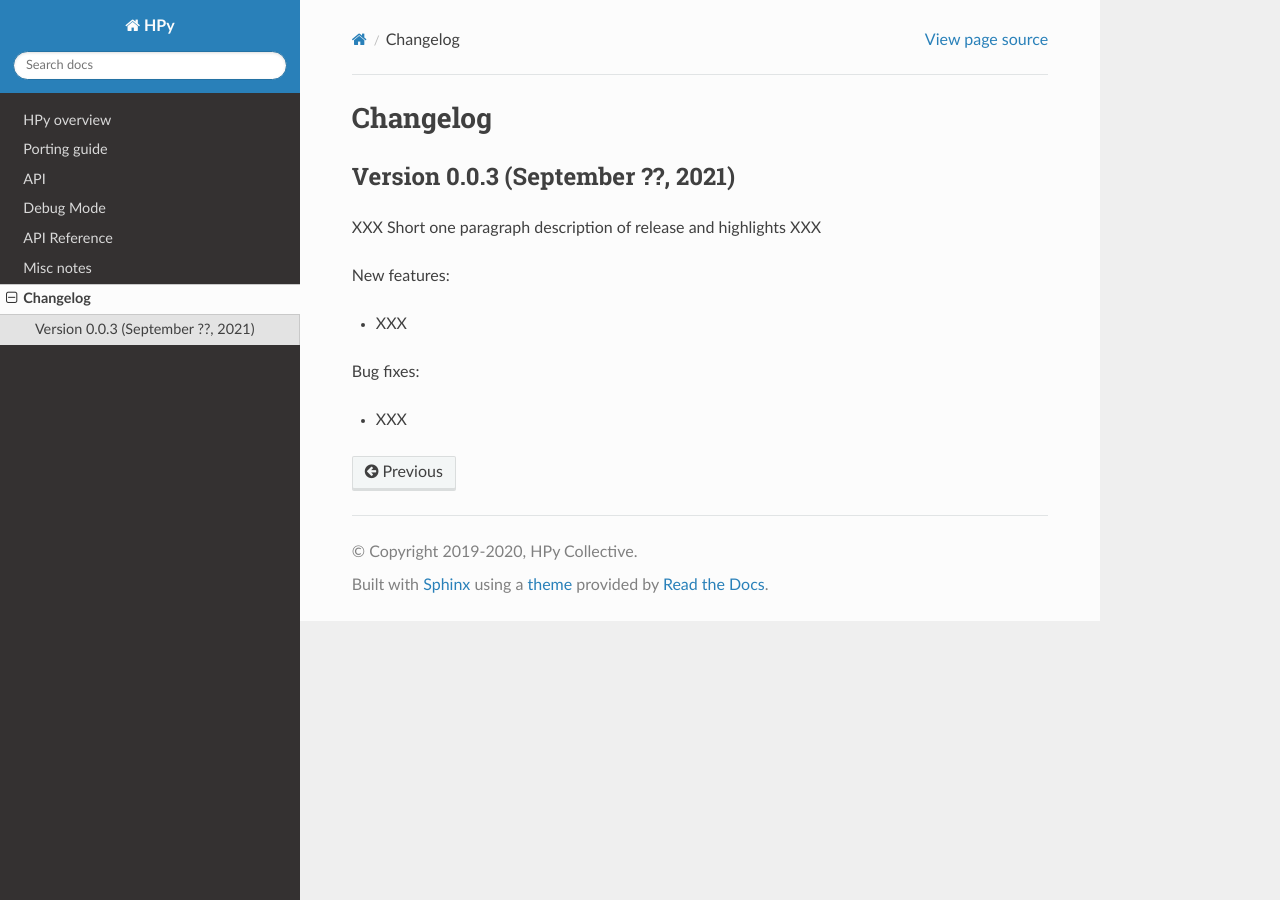
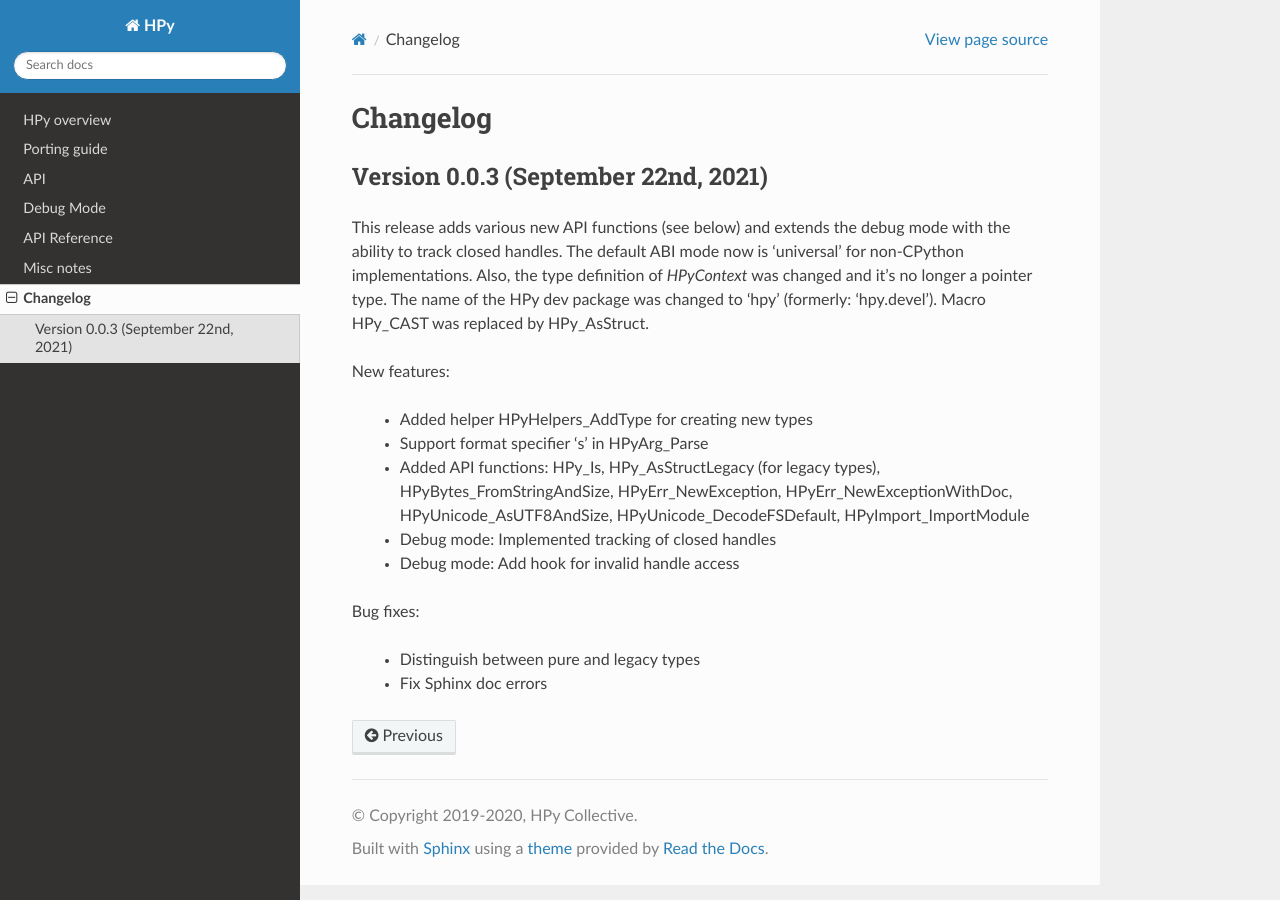
Before and after one commit to hpyproject/hpy, a Sphinx documentation site: the page built from docs/changelog.rst, in a window 1280 px wide. Built offline with Sphinx 7.4.7 and the Read the Docs theme 2.0.0, drawn with Linux system fonts in a browser that asks for light colours.

Commit message:
Add changelog

```diff
--- a/docs/changelog.rst
+++ b/docs/changelog.rst
@@ -1,15 +1,28 @@
 Changelog
 =========
 
-Version 0.0.3 (September ??, 2021)
+Version 0.0.3 (September 22nd, 2021)
 ----------------------------------
 
-XXX Short one paragraph description of release and highlights XXX
+This release adds various new API functions (see below) and extends the debug
+mode with the ability to track closed handles.
+The default ABI mode now is 'universal' for non-CPython implementations.
+Also, the type definition of `HPyContext` was changed and it's no longer a
+pointer type.
+The name of the HPy dev package was changed to 'hpy' (formerly: 'hpy.devel').
+Macro HPy_CAST was replaced by HPy_AsStruct.
 
 New features:
 
-- XXX
+  - Added helper HPyHelpers_AddType for creating new types
+  - Support format specifier 's' in HPyArg_Parse
+  - Added API functions: HPy_Is, HPy_AsStructLegacy (for legacy types),
+    HPyBytes_FromStringAndSize, HPyErr_NewException, HPyErr_NewExceptionWithDoc,
+    HPyUnicode_AsUTF8AndSize, HPyUnicode_DecodeFSDefault, HPyImport_ImportModule
+  - Debug mode: Implemented tracking of closed handles
+  - Debug mode: Add hook for invalid handle access
 
 Bug fixes:
 
-- XXX
+  - Distinguish between pure and legacy types
+  - Fix Sphinx doc errors
```
